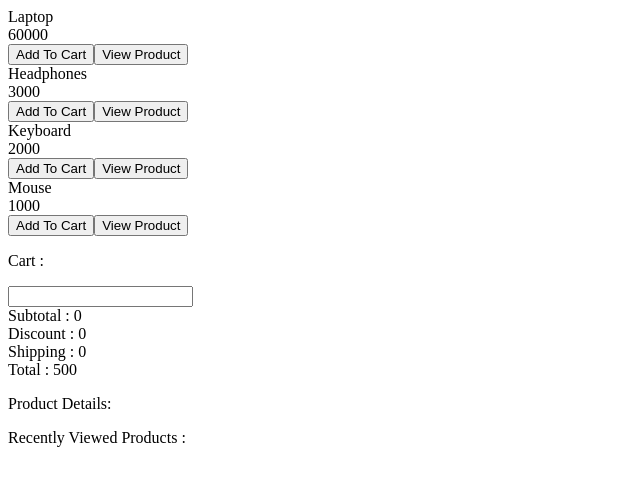
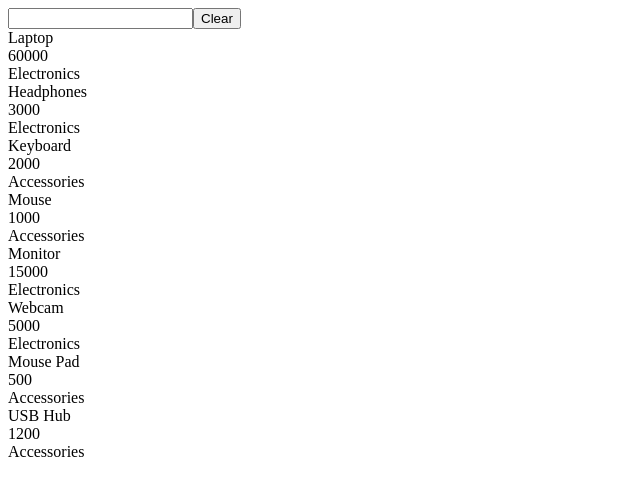
Before and after one commit to kunaladhav/playground, a React (Vite) app in the folder playground/: page / in a window 1280 px wide. Shown: the top 496 px of the page, without its empty margins (0-640 px from the left). Built offline with nearby package versions, Linux system fonts and the light colour scheme.

Commit message:
Completed Day 28 Assignment

```diff
--- a/playground/src/App.jsx
+++ b/playground/src/App.jsx
@@ -1,9 +1,6 @@
 // import { useState } from "react";
 // import Home from "./components/home.jsx";
 // import Play from "./components/play.jsx";
-
-import RecentShop from "./Pages/RecentShop";
-
 // import Sidebar from "./components/Sidebar.jsx";
 // import SearchTerm from "./components/SearchTerm";
 // import Header from "./components/Header";
@@ -32,6 +29,8 @@ import RecentShop from "./Pages/RecentShop";
 // import ShoppingCartCoupon from "./Pages/ShoppingCartCoupon";
 // import ShoppingCartShipping from "./Pages/ShoppingCartShipping";
 // import LocalShop from "./Pages/LocalShop";
+// import RecentShop from "./Pages/RecentShop";
+import DebounceProduct from "./Pages/DebounceProduct";
 
 function App() {
   // const [cart, setCart] = useState([]);
@@ -73,7 +72,8 @@ function App() {
         {/* <ShoppingCartCoupon /> */}
         {/* <ShoppingCartShipping /> */}
         {/* <LocalShop /> */}
-        <RecentShop />
+        {/* <RecentShop /> */}
+        <DebounceProduct />
       </div>
     </>
   );
--- /dev/null
+++ b/playground/src/Pages/DebounceProduct.jsx
@@ -0,0 +1,54 @@
+import { useEffect, useState } from "react";
+import DebounceProductList from "../components/DebounceProductList";
+
+const initialProducts = [
+  { id: 1, name: "Laptop", category: "Electronics", price: 60000 },
+  { id: 2, name: "Headphones", category: "Electronics", price: 3000 },
+  { id: 3, name: "Keyboard", category: "Accessories", price: 2000 },
+  { id: 4, name: "Mouse", category: "Accessories", price: 1000 },
+  { id: 5, name: "Monitor", category: "Electronics", price: 15000 },
+  { id: 6, name: "Webcam", category: "Electronics", price: 5000 },
+  { id: 7, name: "Mouse Pad", category: "Accessories", price: 500 },
+  { id: 8, name: "USB Hub", category: "Accessories", price: 1200 },
+];
+
+const DebounceProduct = () => {
+  const products = initialProducts;
+  const [searchTerm, setSearchTerm] = useState("");
+  const [debounceTerm, setDebounceTerm] = useState("");
+
+  useEffect(() => {
+    const timer = setTimeout(() => {
+      setDebounceTerm(searchTerm);
+    }, 500);
+
+    return () => {
+      clearTimeout(timer);
+    };
+  }, [searchTerm]);
+
+  const filteredItems = products.filter((item) => {
+    return item.name.toLowerCase().includes(debounceTerm.toLowerCase());
+  });
+
+  const handleClear = () => {
+    setSearchTerm("");
+  };
+
+  return (
+    <div>
+      <div>
+        <DebounceProductList
+          products={products}
+          searchTerm={searchTerm}
+          setSearchTerm={setSearchTerm}
+          debounceTerm={debounceTerm}
+          filteredItems={filteredItems}
+          onHandleClear={handleClear}
+        />
+      </div>
+    </div>
+  );
+};
+
+export default DebounceProduct;
--- /dev/null
+++ b/playground/src/components/DebounceProductList.jsx
@@ -0,0 +1,37 @@
+const DebounceProductList = ({
+  searchTerm,
+  setSearchTerm,
+  filteredItems,
+  debounceTerm,
+  onHandleClear,
+}) => {
+  return (
+    <div>
+      <div>
+        <label>
+          <input
+            type="text"
+            value={searchTerm}
+            onChange={(e) => setSearchTerm(e.target.value)}
+          />
+          <button onClick={onHandleClear}>Clear</button>
+        </label>
+      </div>
+      <div>
+        {debounceTerm === "" || filteredItems.length > 0 ? (
+          filteredItems.map((item) => (
+            <div>
+              {item.name} <br />
+              {item.price} <br />
+              {item.category} <br />
+            </div>
+          ))
+        ) : (
+          <div>No Products Found</div>
+        )}
+      </div>
+    </div>
+  );
+};
+
+export default DebounceProductList;
```
